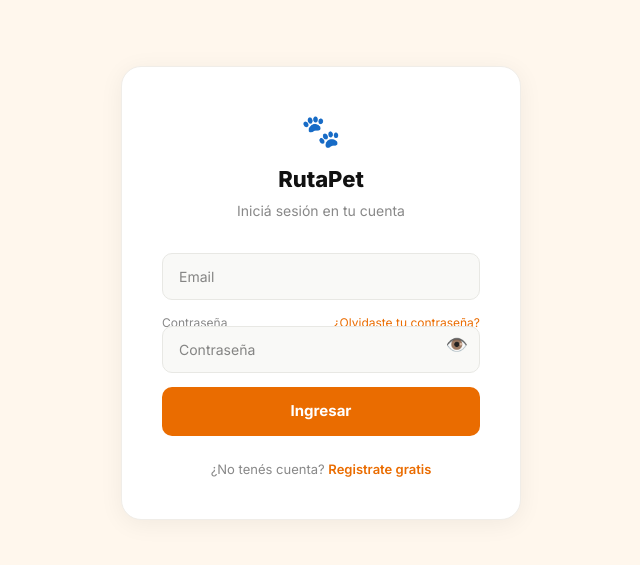
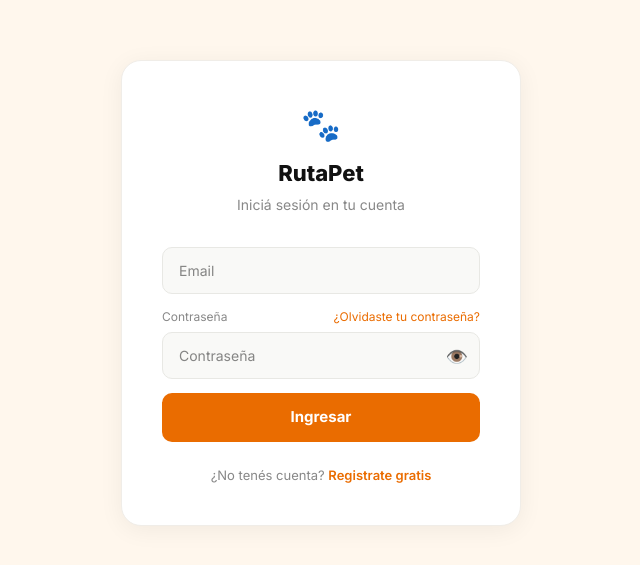
Before and after one commit to samuelanriquez-byte/rutapet, a Next.js app: page /login in a window 1280 px wide. Shown: the part 107-672 px from the top of the page, without its empty margins (319-959 px from the left). Built offline with nearby package versions, Linux system fonts and the light colour scheme.

Commit message:
fix: forgot password link layout

```diff
--- a/app/(auth)/login/page.tsx
+++ b/app/(auth)/login/page.tsx
@@ -32,17 +32,19 @@ export default function LoginPage() {
         <div style={{ display: 'flex', flexDirection: 'column', gap: 14 }}>
           <input value={email} onChange={e => setEmail(e.target.value)} type="email" placeholder="Email" onKeyDown={e => e.key === 'Enter' && login()}
             style={{ background: '#F9F9F7', border: '1px solid #E8E8E4', borderRadius: 10, padding: '12px 16px', color: '#111', fontSize: 14, outline: 'none' }} />
-          <div style={{ position: 'relative' }}>
-            <div style={{ display: 'flex', justifyContent: 'space-between', alignItems: 'center', marginBottom: -6 }}>
+          <div>
+            <div style={{ display: 'flex', justifyContent: 'space-between', alignItems: 'center', marginBottom: 6 }}>
               <span style={{ fontSize: 12, color: '#888' }}>Contraseña</span>
               <Link href="/forgot-password" style={{ fontSize: 12, color: '#EA6C00', textDecoration: 'none' }}>¿Olvidaste tu contraseña?</Link>
             </div>
+            <div style={{ position: 'relative' }}>
               <input value={password} onChange={e => setPassword(e.target.value)} type={showPass ? 'text' : 'password'} placeholder="Contraseña" onKeyDown={e => e.key === 'Enter' && login()}
                 style={{ background: '#F9F9F7', border: '1px solid #E8E8E4', borderRadius: 10, padding: '12px 44px 12px 16px', color: '#111', fontSize: 14, outline: 'none', width: '100%', boxSizing: 'border-box' }} />
               <button type="button" onClick={() => setShowPass(p => !p)}
                 style={{ position: 'absolute', right: 12, top: '50%', transform: 'translateY(-50%)', background: 'none', border: 'none', cursor: 'pointer', fontSize: 18, color: '#888' }}>
                 {showPass ? '🙈' : '👁️'}
               </button>
+            </div>
           </div>
           {error && <p style={{ color: '#E53E3E', fontSize: 13 }}>{error}</p>}
           <button onClick={login} disabled={loading}
```
Lines whose indentation alone changed are shown as unchanged.
